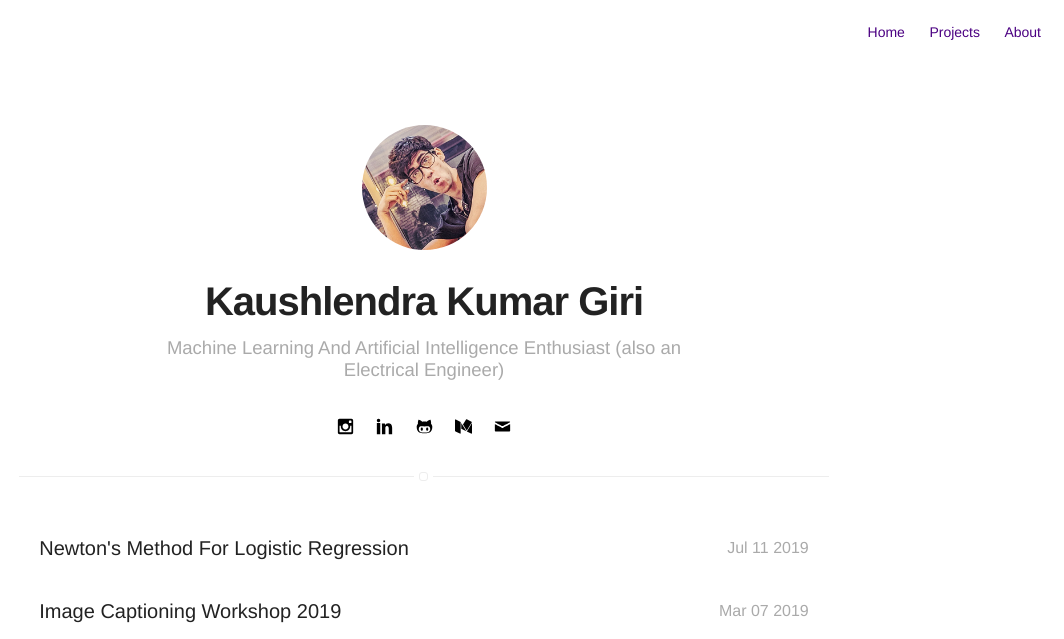
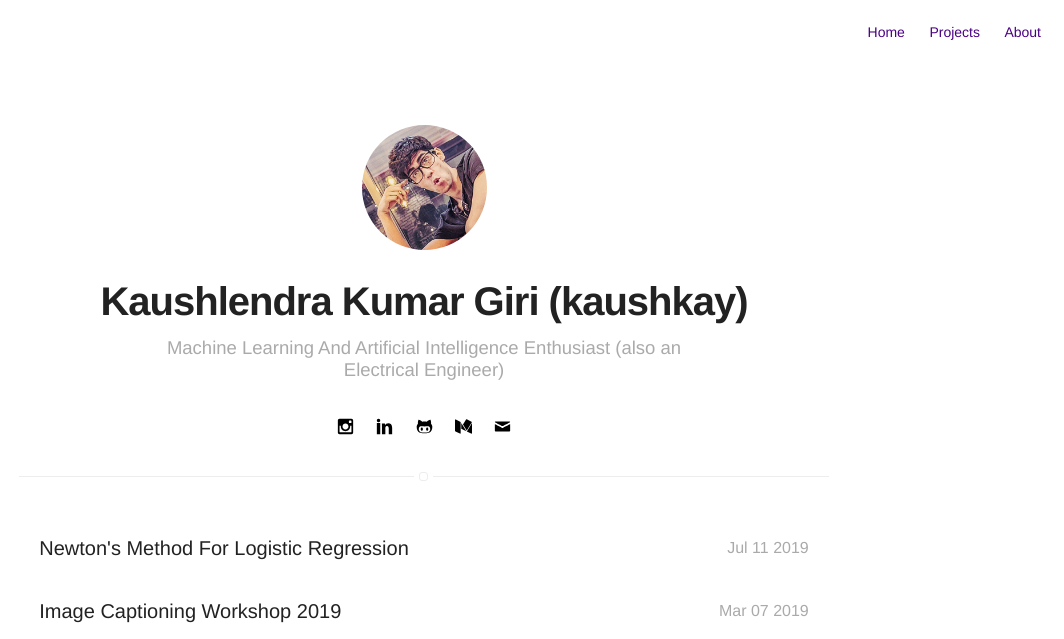
Before and after one commit to kaushkay/kaushkay.github.io, a Jekyll site: the page built from blog/index.html, in a window 1280 px wide, cut to the strip 0-639 px from the top of the page. Shown: the whole strip, without its empty margins (216-1280 px from the left). Built offline with Jekyll 4.4.1, drawn with Linux system fonts in a browser that asks for light colours.

Commit message:
updated name

```diff
--- a/_config.yml
+++ b/_config.yml
@@ -1,5 +1,5 @@
 # main text of home
-name: Kaushlendra Kumar Giri
+name: Kaushlendra Kumar Giri (kaushkay)
 bio: Machine Learning And Artificial Intelligence Enthusiast (also an Electrical Engineer)
 
 # twitter summary info
```
